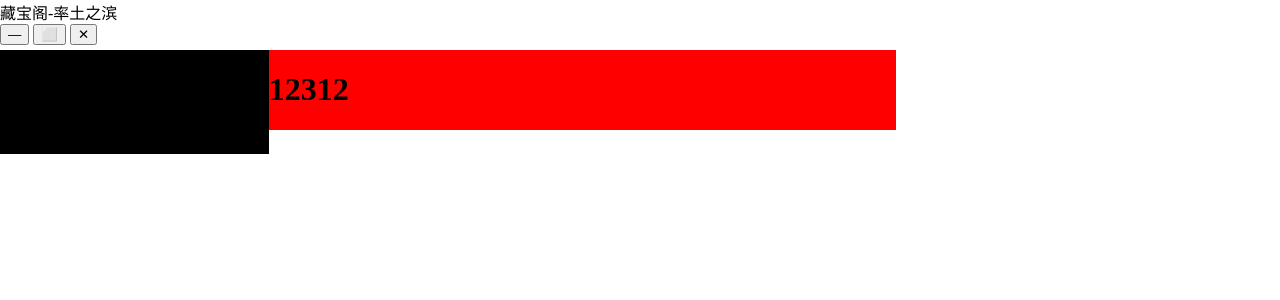
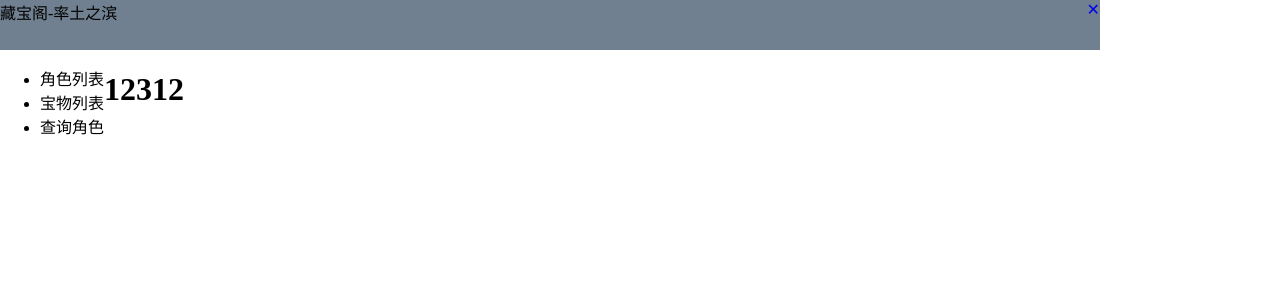
Before and after one commit to teahouse15/StzbCBG, a Flask app: page / in a window 1280 px wide. Shown: the top 300 px of the page. Run offline with Flask 3, Linux system fonts and the light colour scheme.

Commit message:
re create

```diff
--- a/app.py
+++ b/app.py
@@ -27,5 +27,7 @@ def maximize_window():
 if __name__ == '__main__':
     import threading
     threading.Thread(target=app.run, kwargs={'debug': False}).start()
-    webview.create_window("My Flask App", "http://127.0.0.1:5000", frameless=True, width=1100, height=800)
+    # webview.create_window("My Flask App", "http://localhost:5000", frameless=True, width=1100, height=800)
+    # frameless窗口头 resizable不可修改
+    webview.create_window("My Flask App", "http://localhost:5000", frameless=False, resizable=True, width=1100, height=800)
     webview.start()
--- a/static/css/main.css
+++ b/static/css/main.css
@@ -1,6 +1,35 @@
+body {
+    margin: 0;
+    padding: 0;
+    overflow: hidden;
+}
+
 #title-bar {
     width: 1100px;
     height: 50px;
+    background: slategray;
+}
+
+.title {
+    float: left;
+    width: auto;
+    height: 50px;
+}
+
+.buttons {
+    float: right;
+}
+
+.buttons > a {
+    text-decoration: none;
+}
+
+.buttons > a:hover {
+
+}
+
+.buttons > a {
+
 }
 
 #content {
--- a/templates/content.html
+++ /dev/null
@@ -1,3 +0,0 @@
-<div id="content">
-    <h1>12312</h1>
-</div>
--- a/templates/header.html
+++ /dev/null
@@ -1,6 +0,0 @@
-<div class="title">藏宝阁-率土之滨</div>
-<div class="buttons">
-    <button onclick="minimizeWindow()">—</button>
-    <button onclick="maximizeWindow()">⬜</button>
-    <button onclick="closeWindow()">✕</button>
-</div>
--- a/templates/index.html
+++ b/templates/index.html
@@ -4,40 +4,40 @@
     <meta charset="UTF-8">
     <title>Custom Title Bar</title>
     <style>
-        body {
-            margin: 0;
-            padding: 0;
-            overflow: hidden;
-        }
 
 
     </style>
 
-    <link rel="stylesheet" href="/static/fontawesome-free-6.6.0/css/all.min.css" />
-    <link rel="stylesheet" href="/static/css/main.css" />
+    <link rel="stylesheet" href="/static/fontawesome-free-6.6.0/css/all.min.css"/>
+    <link rel="stylesheet" href="/static/css/main.css"/>
     <script>
         function closeWindow() {
-            fetch('/close_window', { method: 'POST' });
-        }
-        function minimizeWindow() {
-            fetch('/minimize_window', { method: 'POST' });
-        }
-        function maximizeWindow() {
-            fetch('/maximize_window', { method: 'POST' });
+            fetch('/close_window', {method: 'POST'});
         }
     </script>
 </head>
 <body>
 
-    <div id="title-bar">
-        {% include 'header.html' %}
+<div id="title-bar">
+    <div class="title">藏宝阁-率土之滨</div>
+    <div class="buttons">
+        <a href="javascript:closeWindow()">✕</a>
+    </div>
+</div>
+
+<div id="content">
+    <div id="content-nav">
+        <ul>
+            <li>角色列表</li>
+            <li>宝物列表</li>
+            <li>查询角色</li>
+        </ul>
     </div>
 
-    <div id="content">
-        {% include 'nav.html' %}
-
-        {% include 'content.html' %}
+    <div id="content-data">
+        <h1>12312</h1>
     </div>
+</div>
 
 </body>
 </html>
--- a/templates/nav.html
+++ /dev/null
@@ -1,7 +0,0 @@
-<div id="nav">
-    <ul>
-      <li>角色列表</li>
-      <li>宝物列表</li>
-      <li>查询角色</li>
-    </ul>
-</div>
```
